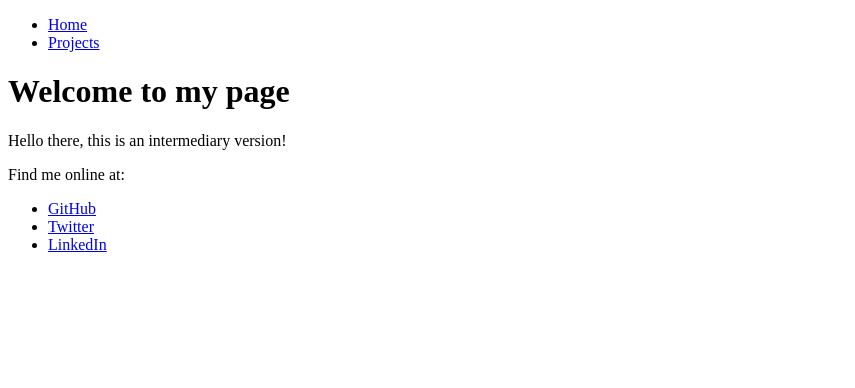
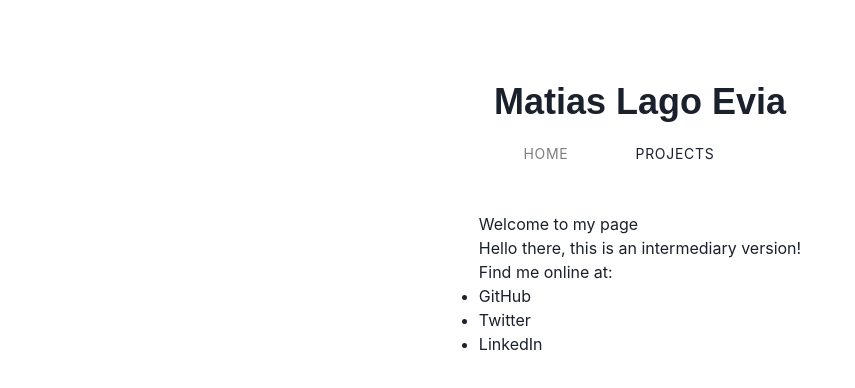
Before and after one commit to tuna33/personal-site, a React app: page / in a window 1280 px wide. Shown: the top 388 px of the page, without its empty margins (0-855 px from the left). Built offline with nearby package versions, Linux system fonts and the light colour scheme.

Commit message:
Add basic header styling & functionality
- Refactored routing & navbar
- Simple styling for header in grayscale for a laptop display

```diff
--- a/src/components/App.tsx
+++ b/src/components/App.tsx
@@ -1,35 +1,35 @@
 import React from "react";
 import { Home } from "../views/Home";
-import { BrowserRouter, Switch, Route, Link } from "react-router-dom";
+import { BrowserRouter, Switch, Route } from "react-router-dom";
 import { Projects } from "../views/Projects";
+import { ChakraProvider, VStack, Heading } from "@chakra-ui/react";
+import { NavBar } from "./Navbar";
+import { Endpoint } from "../types";
 
-const NavBar: React.FC = () => {
+export const App: React.FC = () => {
+  const endpoints: Endpoint[] = [
+    { name: "Home", path: "/", view: <Home /> },
+    { name: "Projects", path: "/projects", view: <Projects /> },
+  ];
+  const switchContent = endpoints.map((e) => (
+    <Route exact path={e.path} key={e.path}>
+      {e.view}
+    </Route>
+  ));
+
   return (
-    <nav>
-      <ul>
-        <li>
-          <Link to="/">Home</Link>
-        </li>
-        <li>
-          <Link to="/projects">Projects</Link>
-        </li>
-      </ul>
-    </nav>
+    <ChakraProvider>
+      <BrowserRouter>
+        <VStack m="10vh 10vw" justifyContent="center" alignItems="center">
+          <header>
+            <Heading size="xl" fontFamily="fantasy">
+              Matias Lago Evia
+            </Heading>
+            <NavBar endpoints={endpoints} />
+          </header>
+          <Switch>{switchContent}</Switch>
+        </VStack>
+      </BrowserRouter>
+    </ChakraProvider>
   );
 };
-
-export const App: React.FC = () => {
-  return (
-    <BrowserRouter>
-      <NavBar />
-      <Switch>
-        <Route path="/projects">
-          <Projects />
-        </Route>
-        <Route path="/">
-          <Home />
-        </Route>
-      </Switch>
-    </BrowserRouter>
-  );
-};
--- /dev/null
+++ b/src/components/Navbar.tsx
@@ -0,0 +1,26 @@
+import React from "react";
+import { NavLink } from "react-router-dom";
+import { HStack, Text } from "@chakra-ui/react";
+import { Endpoint } from "../types";
+
+export const NavBar: React.FC<{ endpoints: Endpoint[] }> = ({ endpoints }) => {
+  const navLinks = endpoints.map((e) => (
+    <NavLink exact to={e.path} key={e.path} activeStyle={{ color: "#7f7f7f" }}>
+      <Text letterSpacing="wider" fontSize="sm">
+        {e.name.toUpperCase()}
+      </Text>
+    </NavLink>
+  ));
+  return (
+    <nav>
+      <HStack
+        marginTop="20px"
+        marginBottom="40px"
+        w="250px"
+        justifyContent="space-around"
+      >
+        {navLinks}
+      </HStack>
+    </nav>
+  );
+};
--- /dev/null
+++ b/src/types.d.ts
@@ -0,0 +1,6 @@
+// An endpoint on the site (for navbar & routing)
+export type Endpoint = {
+  name: string;
+  path: string;
+  view: JSX.Element;
+};
```
